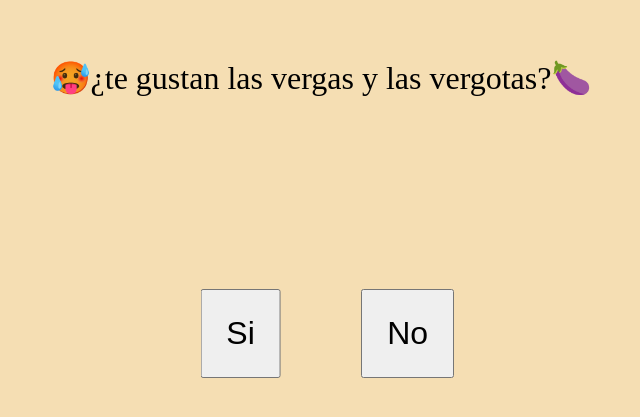
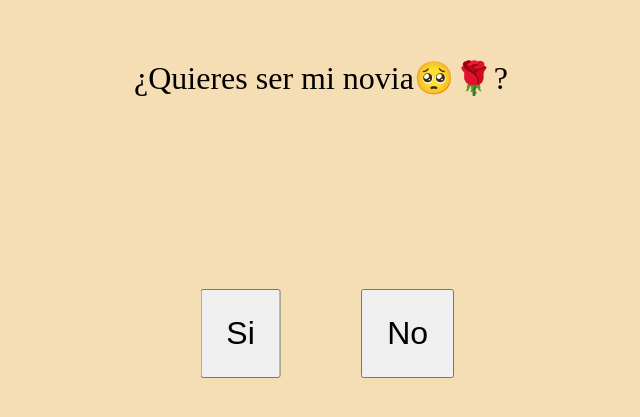
Before and after one commit to Pinguin8se/Pinguin8se.github.io, a plain HTML site: page index.html in a window 1280 px wide. Shown: the part 133-550 px from the top of the page, without its empty margins (319-959 px from the left). Drawn offline with Linux system fonts and the light colour scheme.

Commit message:
Update index.html

```diff
--- a/index.html
+++ b/index.html
@@ -1,6 +1,6 @@
 <main>
     <div class="container">
-        <p>🥵¿te gustan las vergas y las vergotas?🍆</p>
+        <p>¿Quieres ser mi novia🥺🌹?</p>
         <link rel="stylesheet" href="index.css">
         <div class="options">
             <button id="yesBtn">Si</button>
```
